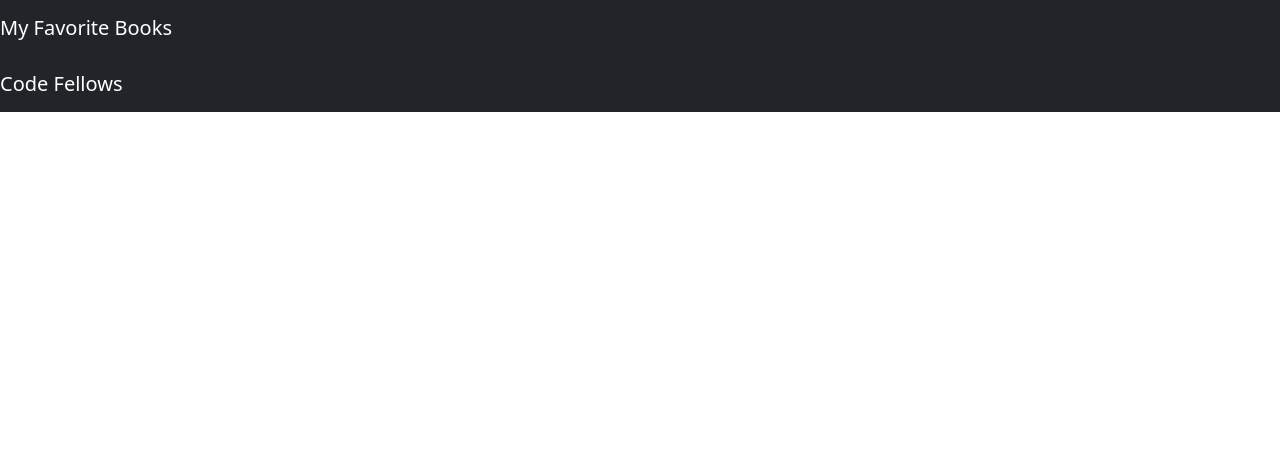
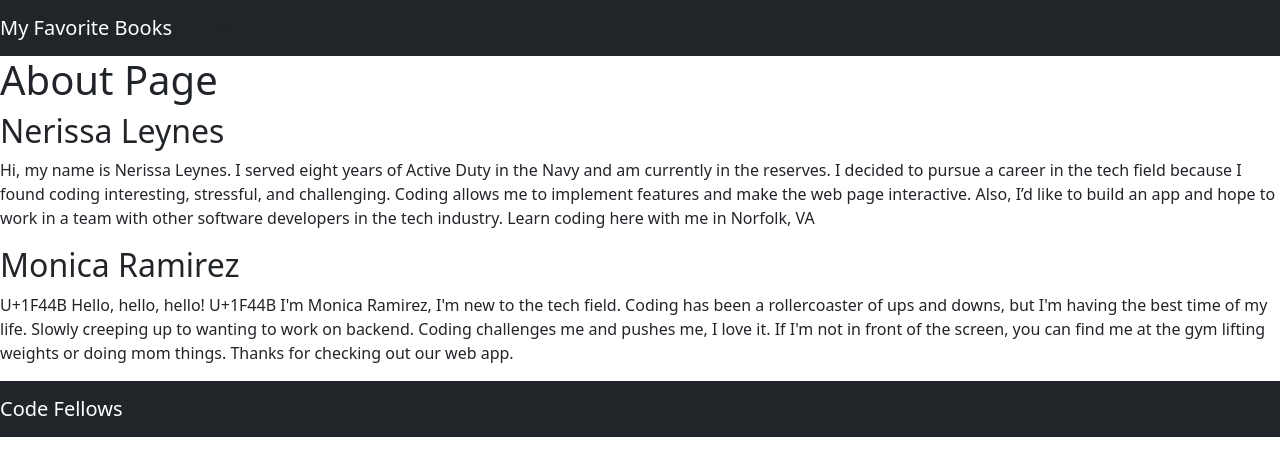
Before and after one commit to 0nyxd3v/can-o-books, a React (Create React App) app: page /about in a window 1280 px wide. Shown: the top 476 px of the page. Built offline with nearby package versions, Linux system fonts and the light colour scheme.

Commit message:
change name of comp. from profile to about

```diff
--- a/src/About.js
+++ b/src/About.js
@@ -2,18 +2,26 @@ import React from 'react'
 import { Component } from "react";
 
 
-class Profile extends Component {
+class About extends Component {
 
   render() {
     /* TODO: render information about the developers */
     return (
       <>
-        <h1>Profile Page</h1>
+      <section>
+        <h1>About Page</h1>
         <h2>Nerissa Leynes</h2>
-        <p>Hi, my name is Nerissa Leynes. I served eight years of Active Duty in the Navy and am currently in the reserves. I decided to pursue a career in the tech field because I found coding interesting, stressful, and challenging. Coding allows me to implement features and make the web page interactive. Also, I’d like to build an app and hope to work in a team with other software developers in the tech industry. Learn coding here with me in Norfolk, VA</p>
+        <p>Hi, my name is Nerissa Leynes. I served eight years of Active Duty in the Navy and am currently in the reserves. I decided to pursue a career in the tech field because I found coding interesting, stressful, and challenging. Coding allows me to implement features and make the web page interactive. Also, I’d like to build an app and hope to work in a team with other software developers in the tech industry. Learn coding here with me in Norfolk, VA
+        </p>
+        </section>
+        <section>
+          <h2>Monica Ramirez</h2>
+          <p> U+1F44B Hello, hello, hello! U+1F44B I'm Monica Ramirez, I'm new to the tech field. Coding has been a rollercoaster of ups and downs, but I'm having the best time of my life. Slowly creeping up to wanting to work on backend. Coding challenges me and pushes me, I love it. If I'm not in front of the screen, you can find me at the gym lifting weights or doing mom things. Thanks for checking out our web app.
+          </p>
+        </section>
       </>
     )
   }
 };
 
-export default Profile;
+export default About;
--- a/src/App.js
+++ b/src/App.js
@@ -8,7 +8,7 @@ import {
   Routes,
   Route
 } from "react-router-dom";
-import Profile from './About';
+import About from './About';
 // import axios from 'axios';
 
 class App extends React.Component {
@@ -24,8 +24,8 @@ class App extends React.Component {
               element={<BestBooks />}
             >
             </Route>
-              <Route path="/profile"
-              element ={<Profile/>}
+              <Route path="/about"
+              element ={<About/>}
               >
 
                 </Route>
```
